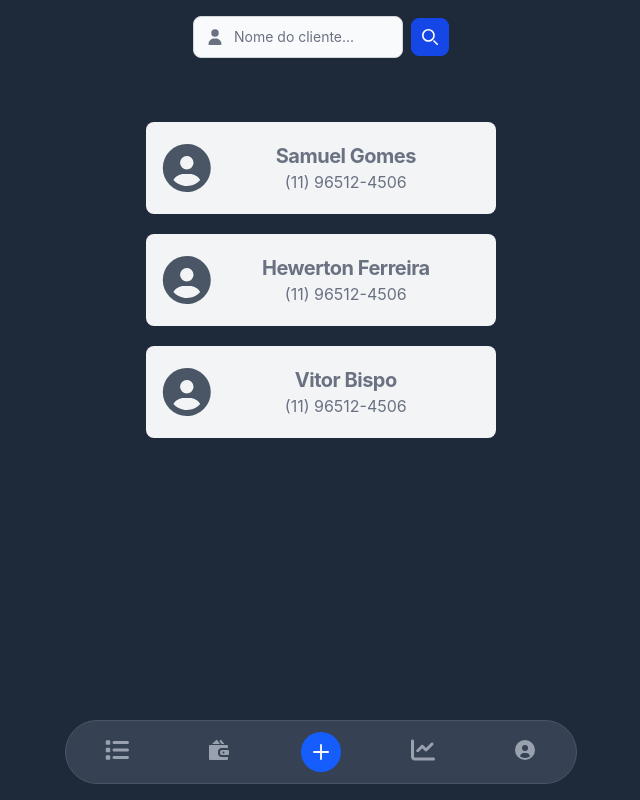
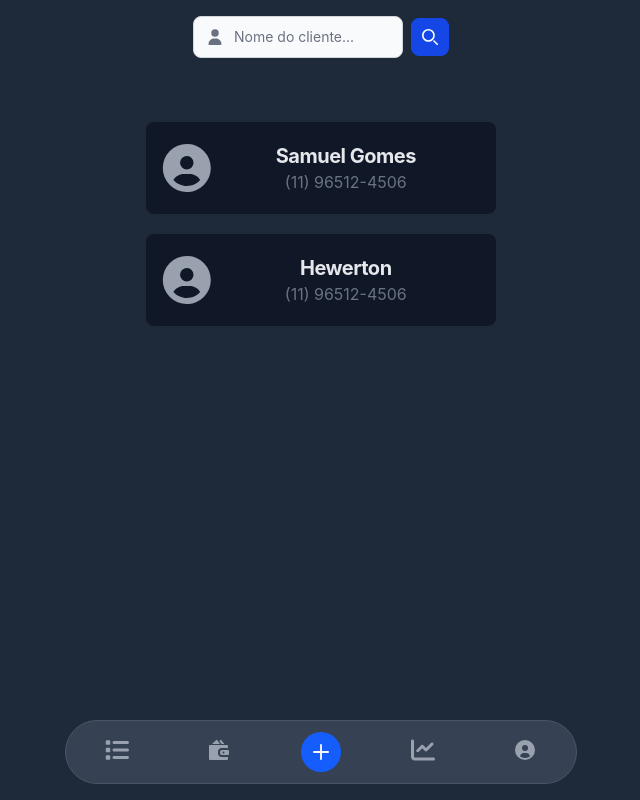
Before and after one commit to Samukaviga/barbearia-vue, a Vue app: page /client in a window 1280 px wide. Shown: the whole page, without its empty margins (319-959 px from the left). Built offline with nearby package versions, Linux system fonts and the light colour scheme.

Commit message:
modify elements color

```diff
--- a/src/components/Client.vue
+++ b/src/components/Client.vue
@@ -35,13 +35,13 @@
         <!-- Card -->
 
         <div
-            class="items-center max-w-[350px] w-[320px] sm:w-[400px] px-4 rounded-lg flex bg-gray-100 hover:bg-gray-300 border-blue-900">
+            class="items-center max-w-[350px] w-[320px] sm:w-[400px] px-4 rounded-lg flex hover:border-1 hover:border-blue-900 bg-gray-900 hover:bg-gray-900 border-blue-900">
 
-            <font-awesome-icon class="text-gray-600 fa-3x" icon="user-circle" />
+            <font-awesome-icon class="text-gray-400 fa-3x" icon="user-circle" />
 
             <div class="w-full px-4 py-5 flex justify-center ">
                 <div class="text-center">
-                    <h3 class="text-xl font-bold tracking-tight text-gray-500 ">
+                    <h3 class="text-xl font-bold tracking-tight text-gray-200 ">
                         Samuel Gomes
                     </h3>
                     <span class="text-gray-500 dark:text-gray-400">
@@ -54,39 +54,17 @@
 
         <!-- End Card -->
 
-         <!-- Card -->
+          <!-- Card -->
 
         <div
-            class="items-center max-w-[350px] w-[320px] sm:w-[400px] px-4 rounded-lg flex bg-gray-100 hover:bg-gray-300 border-blue-900">
+            class="items-center max-w-[350px] w-[320px] sm:w-[400px] px-4 rounded-lg flex hover:border-1 hover:border-blue-900 bg-gray-900 hover:bg-gray-900 border-blue-900">
 
-            <font-awesome-icon class="text-gray-600 fa-3x" icon="user-circle" />
+            <font-awesome-icon class="text-gray-400 fa-3x" icon="user-circle" />
 
             <div class="w-full px-4 py-5 flex justify-center ">
                 <div class="text-center">
-                    <h3 class="text-xl font-bold tracking-tight text-gray-500 ">
-                        Hewerton Ferreira
-                    </h3>
-                    <span class="text-gray-500 dark:text-gray-400">
-                        (11) 96512-4506
-                    </span>
-                </div>
-
-            </div>
-        </div>
-
-        <!-- End Card -->
-
-         <!-- Card -->
-
-        <div
-            class="items-center max-w-[350px] w-[320px] sm:w-[400px] px-4 rounded-lg flex bg-gray-100 hover:bg-gray-300 border-blue-900">
-
-            <font-awesome-icon class="text-gray-600 fa-3x" icon="user-circle" />
-
-            <div class="w-full px-4 py-5 flex justify-center ">
-                <div class="text-center">
-                    <h3 class="text-xl font-bold tracking-tight text-gray-500 ">
-                        Vitor Bispo
+                    <h3 class="text-xl font-bold tracking-tight text-gray-200 ">
+                        Hewerton
                     </h3>
                     <span class="text-gray-500 dark:text-gray-400">
                         (11) 96512-4506
@@ -100,6 +78,7 @@
 
 
 
+
     </div>
 
 </template>
--- a/src/components/Report.vue
+++ b/src/components/Report.vue
@@ -54,15 +54,15 @@
   <div class="grid grid-cols-2 gap-4 py-8 px-4 mx-auto max-w-screen-md">
 
     <!-- Card Atendimentos -->
-    <div class="bg-gray-100 hover:bg-gray-200 rounded-lg p-5 flex flex-col justify-center items-center">
-      <h3 class="text-xl font-bold text-gray-500 text-center">Atendimentos</h3>
-      <span class="text-gray-500 dark:text-gray-400 text-2xl font-semibold">10</span>
+    <div class="bg-gray-900 rounded-lg p-5 flex flex-col justify-center items-center">
+      <h3 class="text-xl font-bold text-gray-300 text-center">Atendimentos</h3>
+      <span class="text-gray-300 text-2xl font-semibold">10</span>
     </div>
 
     <!-- Card Novos Clientes -->
-    <div class="bg-gray-100 hover:bg-gray-200 rounded-lg p-5 flex flex-col justify-center items-center">
-      <h3 class="text-xl font-bold text-gray-500 text-center">Novos Clientes</h3>
-      <span class="text-gray-500 dark:text-gray-400 text-2xl font-semibold">10</span>
+    <div class="bg-gray-900 rounded-lg p-5 flex flex-col justify-center items-center">
+      <h3 class="text-xl font-bold text-gray-300 text-center">Novos Clientes</h3>
+      <span class="text-gray-300 text-2xl font-semibold">10</span>
     </div>
 
   </div>
--- a/src/components/Services.vue
+++ b/src/components/Services.vue
@@ -5,7 +5,7 @@
 
     <!-- Card -->
     <div
-            class="items-center max-w-[350px] w-[320px] sm:w-[400px] px-2 rounded-lg flex bg-gray-900 hover:bg-gray-800 border-blue-900">
+      class="items-center max-w-[350px] w-[320px] sm:w-[400px] px-2 rounded-lg flex bg-gray-900 hover:bg-gray-900 border-solid hover:border-1 border-blue-900">
 
       <font-awesome-icon class="text-gray-400 fa-3x" icon="gear" />
 
@@ -23,12 +23,11 @@
 
       </div>
     </div>
-
     <!-- End Card -->
 
     <!-- Card -->
     <div
-            class="items-center max-w-[350px] w-[320px] sm:w-[400px] px-2 rounded-lg flex bg-gray-900 hover:bg-gray-800 border-blue-900">
+      class="items-center max-w-[350px] w-[320px] sm:w-[400px] px-2 rounded-lg flex bg-gray-900 hover:bg-gray-900 border-solid hover:border-1 border-blue-900">
 
       <font-awesome-icon class="text-gray-400 fa-3x" icon="gear" />
 
@@ -46,7 +45,6 @@
 
       </div>
     </div>
-
     <!-- End Card -->
 
 
```
Lines whose indentation alone changed are shown as unchanged.
